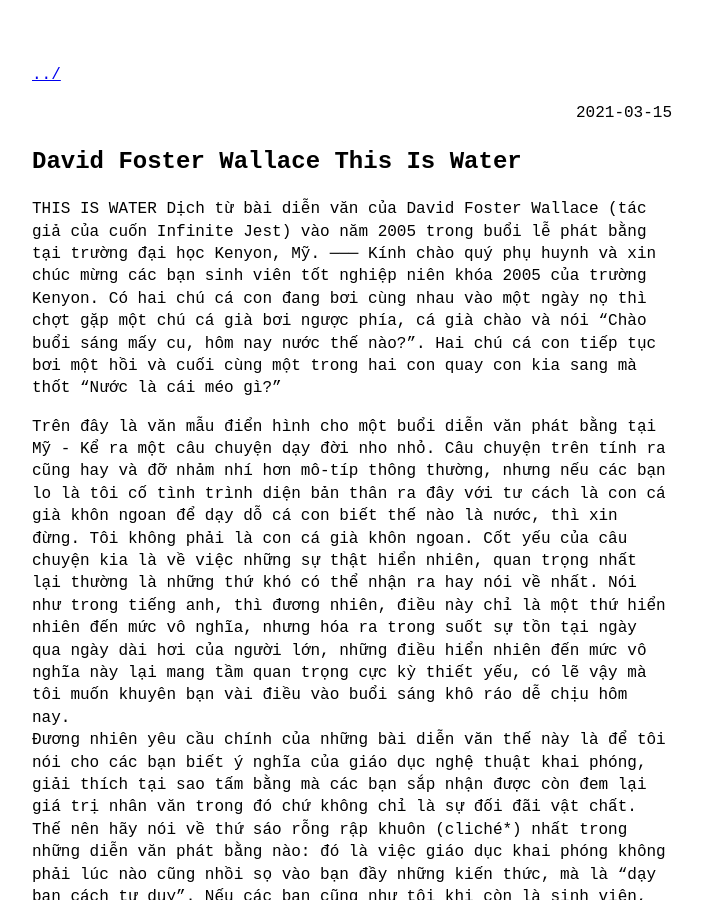
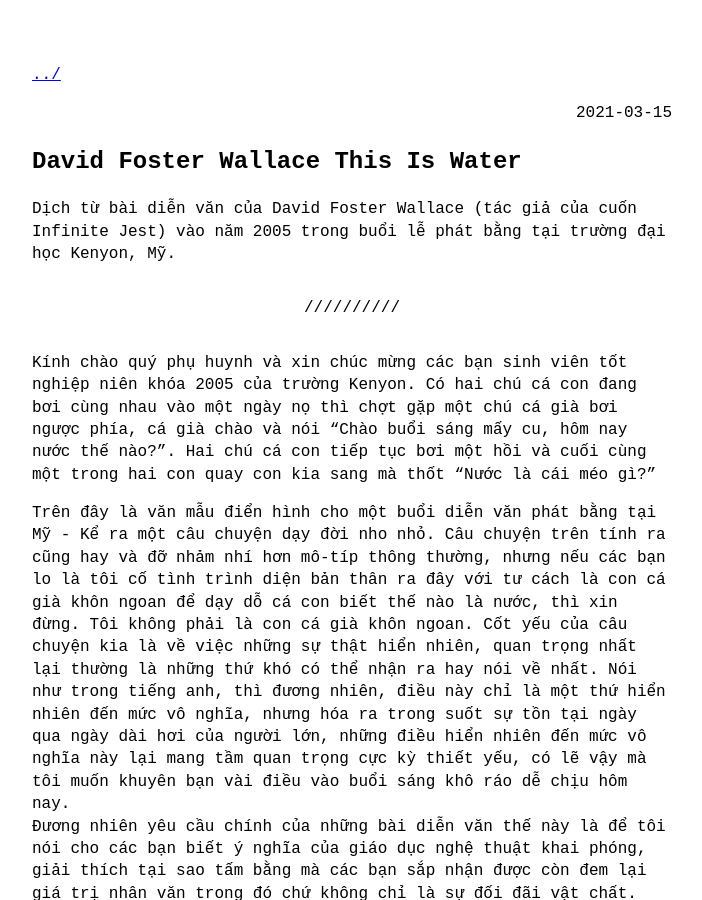
Before and after one commit to potatomat0/potatomat0.github.io, a Jekyll site: the page built from _posts/2021-03-15-David-Foster-Wallace-This-Is-Water.md, in a window 1280 px wide and 900 px high. Shown: the whole window, without its empty margins (288-990 px from the left). Built offline with Jekyll 4.4.1, drawn with Linux system fonts in a browser that asks for light colours.

Commit message:
reformatting

```diff
--- a/_posts/2021-03-15-David-Foster-Wallace-This-Is-Water.md
+++ b/_posts/2021-03-15-David-Foster-Wallace-This-Is-Water.md
@@ -3,9 +3,8 @@ layout: post
 category: translation
 ---
 
-THIS IS WATER
 Dịch từ bài diễn văn của David Foster Wallace (tác giả của cuốn Infinite Jest) vào năm 2005 trong buổi lễ phát bằng tại trường đại học Kenyon, Mỹ.
-───
+<hr>
 Kính chào quý phụ huynh và xin chúc mừng các bạn sinh viên tốt nghiệp niên khóa 2005 của trường Kenyon.
 Có hai chú cá con đang bơi cùng nhau vào một ngày nọ thì chợt gặp một chú cá già bơi ngược phía, cá già chào và nói “Chào buổi sáng mấy cu, hôm nay nước thế nào?”. Hai chú cá con tiếp tục bơi một hồi và cuối cùng một trong hai con quay con kia sang mà thốt “Nước là cái méo gì?” <br>
 
```
